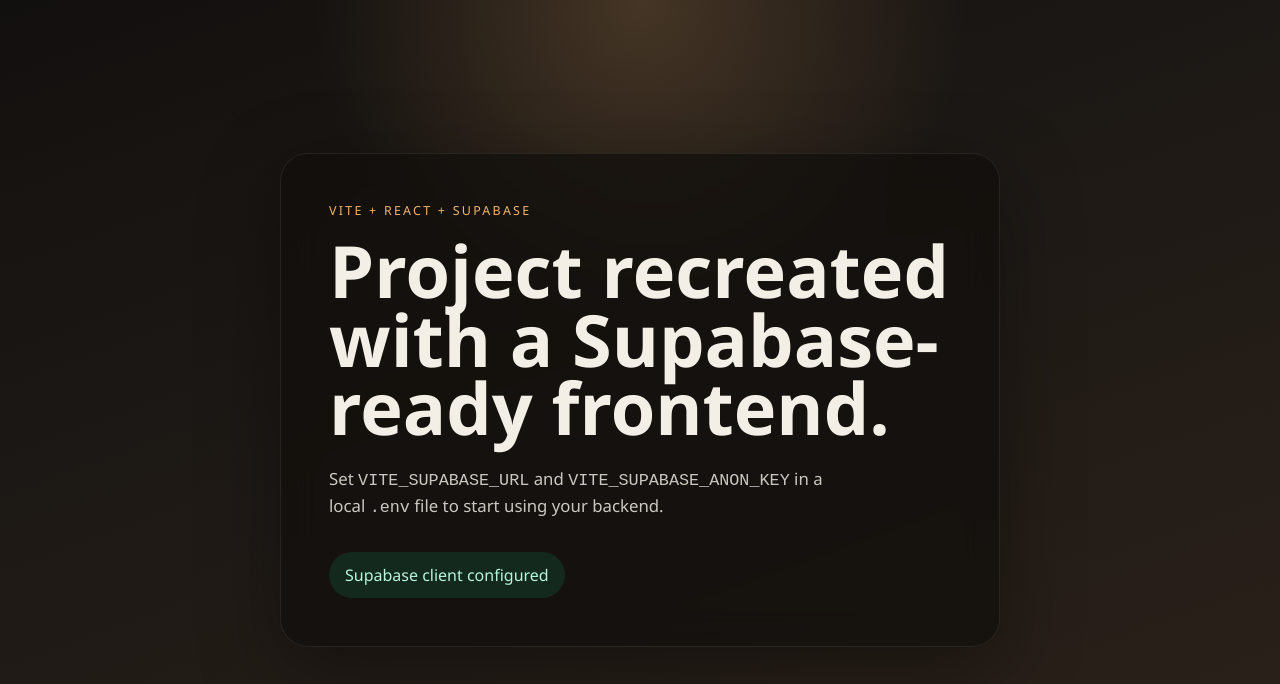
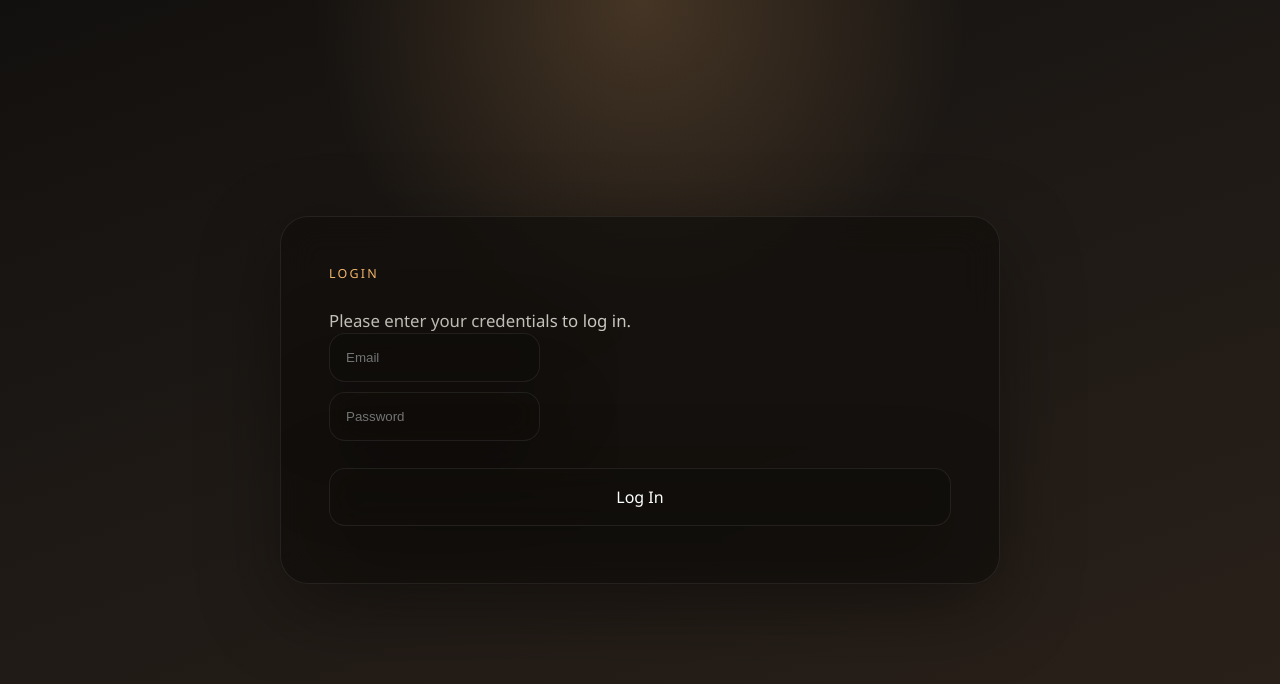
Before and after one commit to loucimf/tp2-front, a React (Vite) app: page / in a window 1280 px wide. Shown: the top 684 px of the page. Built offline with nearby package versions, Linux system fonts and the light colour scheme; no server answers.

Commit message:
add: Añadi 3 archivos: el login y 2 pestañas y los estilos css

```diff
--- a/src/App.tsx
+++ b/src/App.tsx
@@ -1,9 +1,19 @@
 import { useMemo } from "react";
 import { supabase } from "./lib/supabase";
+import { LoginPage } from "./pages/LoginPage";
 
 function App() {
 	const supabaseConfigured = useMemo(() => Boolean(supabase), []);
 
+	return (
+		<LoginPage />
+	);
+}
+
+
+const SupabasePage: React.FC<{ configured: boolean }> = ({
+	configured
+}) => {
 	return (
 		<main className="app-shell">
 			<section className="hero-card">
@@ -16,9 +26,9 @@
 				</p>
 				<div className="status-row">
 					<span
-            className={supabaseConfigured ? "status status-live" : "status"}
+						className={configured ? "status status-live" : "status"}
 					>
-            {supabaseConfigured
+						{configured
 							? "Supabase client configured"
 							: "Supabase credentials missing"}
 					</span>
--- a/src/components/Buttons.tsx
+++ b/src/components/Buttons.tsx
@@ -0,0 +1,29 @@
+import { useState } from "react";
+
+
+interface BaseButtonProps {
+    onClick?: () => void;
+    label?: string;
+}
+
+export const CredentialButton: React.FC<BaseButtonProps> = ({ onClick, label }) => {
+
+    const [active, setActive] = useState(false);
+
+    const handleButton = () => {
+        setActive(true);
+        if (onClick) onClick();
+    }
+
+    return (
+        <div
+            className={`flex width center input btn ${active ? "active" : ""}`}
+            onClick={handleButton}
+            onMouseDown={() => setActive(true)}
+            onMouseUp={() => setActive(false)}
+            onMouseLeave={() => setActive(false)}
+        >
+            {label}
+        </div>
+    );
+}
--- /dev/null
+++ b/src/components/Inputs.tsx
@@ -0,0 +1,22 @@
+
+
+export const TextInput: React.FC<{
+    type: "text" | "password" | "email";
+    label: string;
+    value: string;
+    onChange: (value: string) => void;
+}> = ({ type, label, value, onChange }) => {
+    return (
+        <div className="input-group">
+            <input
+                placeholder={label}
+                type={type}
+                value={value}
+                onChange={(e) => onChange(e.target.value)}
+                className="input"
+            />
+        </div>
+    );
+};
+
+export default TextInput;
--- a/src/main.tsx
+++ b/src/main.tsx
@@ -2,6 +2,11 @@
 import ReactDOM from "react-dom/client";
 import App from "./App";
 import "./index.css";
+import "./styles/input.css";
+import "./styles/global.css";
+import "./styles/height.css";
+import "./styles/width.css";
+import "./styles/flex.css";
 
 ReactDOM.createRoot(document.getElementById("root")!).render(
   <React.StrictMode>
--- /dev/null
+++ b/src/pages/LoginPage.tsx
@@ -0,0 +1,34 @@
+import { useState } from "react";
+import TextInput from "../components/Inputs";
+import { CredentialButton } from "../components/Buttons";
+
+export const LoginPage: React.FC = () => {
+
+    const [email, setEmail] = useState("");
+    const [password, setPassword] = useState("");
+
+
+    const handleLogin = () => {
+        // Implement login logic here, e.g., call your authentication API
+        console.log("Email:", email);
+        console.log("Password:", password);
+    }
+
+
+    return (
+        <main className="app-shell">
+            <div className="hero-card height-50">
+				<p className="eyebrow">Login</p>
+                <p className="description">
+                    Please enter your credentials to log in.
+                </p>
+
+                <div className="flex column gap-sm height-50">
+                    <TextInput type="email" label="Email" value={email} onChange={setEmail} />
+                    <TextInput type="password" label="Password" value={password} onChange={setPassword} />
+                </div>
+                <CredentialButton label="Log In" onClick={handleLogin} />
+            </div>
+        </main>
+    );
+};
--- /dev/null
+++ b/src/styles/flex.css
@@ -0,0 +1,12 @@
+
+.flex {
+    display: flex;
+}
+
+.row {
+    flex-direction: row;
+}
+
+.column {
+    flex-direction: column;
+}
--- /dev/null
+++ b/src/styles/global.css
@@ -0,0 +1,26 @@
+.gap-sm {
+    gap: 10px;
+}
+
+.gap-md {
+    gap: 20px;
+}
+
+.gap-lg {
+    gap: 40px;
+}
+
+.center {
+    display: flex;
+    align-items: center;
+    justify-content: center;
+}
+
+.btn {
+    transition: ease 0.1s;
+}
+
+.btn.active {
+    transform: scale(0.98);
+    background-color: grey;
+}
--- /dev/null
+++ b/src/styles/height.css
@@ -0,0 +1,11 @@
+.height {
+    height: 100%;
+}
+
+.height-50 {
+    height: 50%;
+}
+
+.height-25 {
+    height: 25%;
+}
--- /dev/null
+++ b/src/styles/input.css
@@ -0,0 +1,9 @@
+.input {
+  padding: 1rem;
+  border: 1px solid rgba(255, 255, 255, 0.08);
+  border-radius: 16px;
+  background: rgba(17, 14, 12, 0.72);
+  box-shadow: 0 24px 80px rgba(0, 0, 0, 0.35);
+  backdrop-filter: blur(18px);
+  color: white;
+}
--- /dev/null
+++ b/src/styles/width.css
@@ -0,0 +1,12 @@
+
+.width {
+    width: 100%;
+}
+
+.width-50 {
+    width: 50%;
+}
+
+.width-25 {
+    width: 25%;
+}
```
Also changed, not shown: src/styles/variables.css (added). Lines whose indentation alone changed are shown as unchanged.
